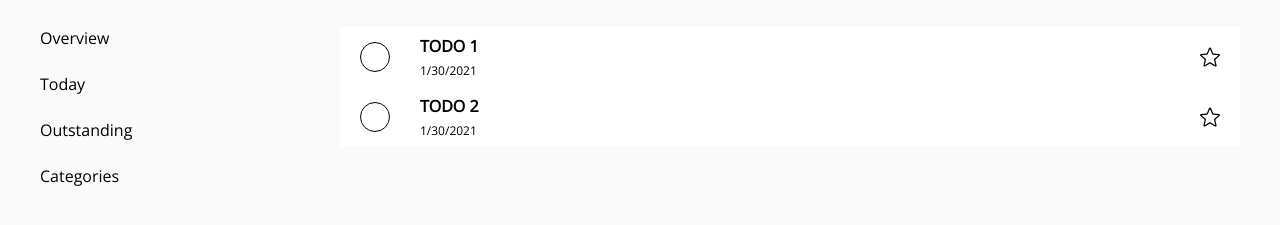
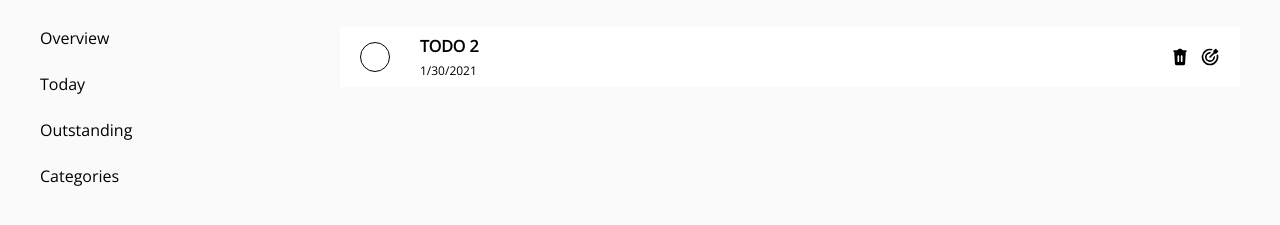
Before and after one commit to RawleSpringer/vanilla-todo-list, a plain HTML site: page index.html in a window 1280 px wide. Both pictures are taken after a click on the picture 1210 px from the left and 160 px from the top of the page. Shown: the part 103-328 px from the top of the page. Drawn offline with nearby package versions, Linux system fonts and the light colour scheme.

Commit message:
added delete functionality

```diff
--- a/index.css
+++ b/index.css
@@ -32,7 +32,7 @@ li {
   margin-bottom: 24px;
 }
 
-.todo-container {
+.todos-container {
   display: flex;
   margin: 0 auto;
 }
@@ -115,3 +115,11 @@ textarea {
   padding: 10px 15px;
   margin-top: 10px;
 }
+
+.delete {
+  /* display: none; */
+}
+
+.delete:hover {
+  /* display: block; */
+}
--- a/index.html
+++ b/index.html
@@ -29,7 +29,7 @@
         <img src="./icon-add.svg" alt="vanilla icecream cone" class="add" />
       </div>
 
-      <div class="todo-container">
+      <div class="todos-container">
         <div class="side-bar">
           <ul>
             <li>Overview</li>
--- a/index.js
+++ b/index.js
@@ -17,11 +17,23 @@ let todos = [
   },
 ];
 
+function uuidv4() {
+  return "xxxxxxxx-xxxx-4xxx-yxxx-xxxxxxxxxxxx".replace(/[xy]/g, function (c) {
+    var r = (Math.random() * 16) | 0,
+      v = c == "x" ? r : (r & 0x3) | 0x8;
+    return v.toString(16);
+  });
+}
+
+// const $todos = document.querySelector(".main");
+
 //DISPLAY TODOS
 //background-color: #FFFFF4;
 
 const createTodoElement = (todo) => {
   const $todoContainer = document.createElement("div");
+  $todoContainer.setAttribute("data-id", todo.id.toString());
+  $todoContainer.classList.add("todo-container");
   $todoContainer.style.cssText = `
       background-color: #FFF;
       height: 60px;
@@ -60,34 +72,60 @@ const createTodoElement = (todo) => {
   $todoTextContainer.append($todoText);
   $todoTextContainer.append($todoDueDate);
 
+  const $todoDelete = document.createElement("img");
+  $todoDelete.classList.add("delete");
+  $todoDelete.setAttribute("data-id", todo.id.toString());
+  $todoDelete.src = "./icon-trash.svg";
+
+  $todoDelete.addEventListener("click", (e) => {
+    deleteTodo(e.target);
+    // console.log(e.target);
+    // displayTodos();
+  });
+
+  $todoDelete.style.cssText = `
+  height: 20px;
+  width: 20px;
+`;
+
   const $todoFavorite = document.createElement("img");
-  $todoFavorite.src = "./star.svg";
+  $todoFavorite.classList.add("favorite");
+  $todoFavorite.src = "./icon-target.svg";
 
   $todoFavorite.style.cssText = `
     height: 20px;
     width: 20px;
+    margin-left: 10px;
   `;
 
   $todoContainer.append($todoCircle);
   $todoContainer.append($todoTextContainer);
+  $todoContainer.append($todoDelete);
   $todoContainer.append($todoFavorite);
 
   return $todoContainer;
 };
 
-const $todos = document.querySelector(".main");
+const displayTodos = () => {
+  const $todos = document.querySelector(".main");
+  $todos.innerHTML = "";
+  if (todos.length == 0) {
+    return;
+  }
 
-todos.forEach((todo) => {
-  let $todoItem = createTodoElement(todo);
-  $todos.append($todoItem);
-});
+  todos.forEach((todo) => {
+    let $todoItem = createTodoElement(todo);
+
+    $todos.append($todoItem);
+  });
+};
 
 //ADD TODO
 
 const addTodo = () => {
   const $todoTitle = document.querySelector("textarea");
   const $todoDueDate = document.querySelector(".dueDate");
-  const id = todos.length;
+  const id = uuidv4();
   const title = $todoTitle.value;
   const status = false;
   const createDate = new Date().toDateString();
@@ -102,13 +140,14 @@ const addTodo = () => {
   };
 
   todos.push(todo);
-  const $todoItem = createTodoElement(todo);
-  $todos.append($todoItem);
+  displayTodos();
 };
+
 const $modal = document.querySelector(".modal");
 const $addTodoIcon = document.querySelector(".add");
 const $newTodo = document.querySelector(".newTodo");
 const $exitTodoIcon = document.querySelector(".exit");
+
 const $addTodoSubmitButton = document.querySelector(".add-todo-button");
 
 $addTodoIcon.addEventListener("click", () => {
@@ -129,6 +168,17 @@ $addTodoSubmitButton.addEventListener("click", () => {
 });
 
 //DELETE TODO
+const deleteTodo = (todoEl) => {
+  const parent = todoEl.parentNode;
+
+  const newTodoList = todos.filter((todo) => {
+    return parseInt(todoEl.dataset.id) !== todo.id;
+  });
+
+  todos = newTodoList;
+  console.log(todos);
+  parent.remove();
+};
 
 //EDIT TODO
 
@@ -143,3 +193,15 @@ $addTodoSubmitButton.addEventListener("click", () => {
 //FILTER
 
 //EVENT LISTENERS
+
+displayTodos();
+
+const $deleteTodoIcon = document.querySelectorAll(".delete");
+// const $favoriteTodoIcon = document.querySelectorAll(".favorite");
+
+// $deleteTodoIcon.forEach((todo) => {
+//   todo.addEventListener("click", (e) => {
+//     deleteTodo(e.target);
+//     displayTodos();
+//   });
+// });
```
Also changed, not shown: icon-target.svg (added), icon-trash.svg (added).
